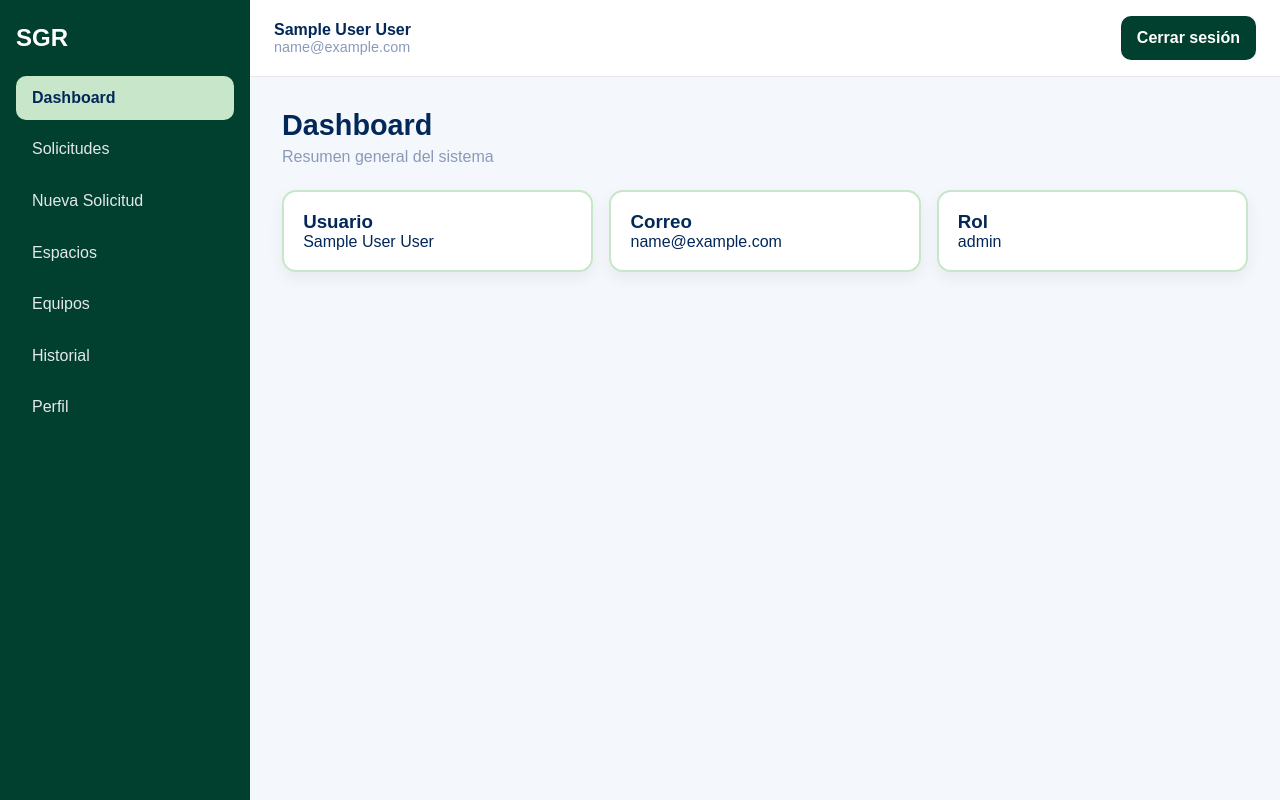
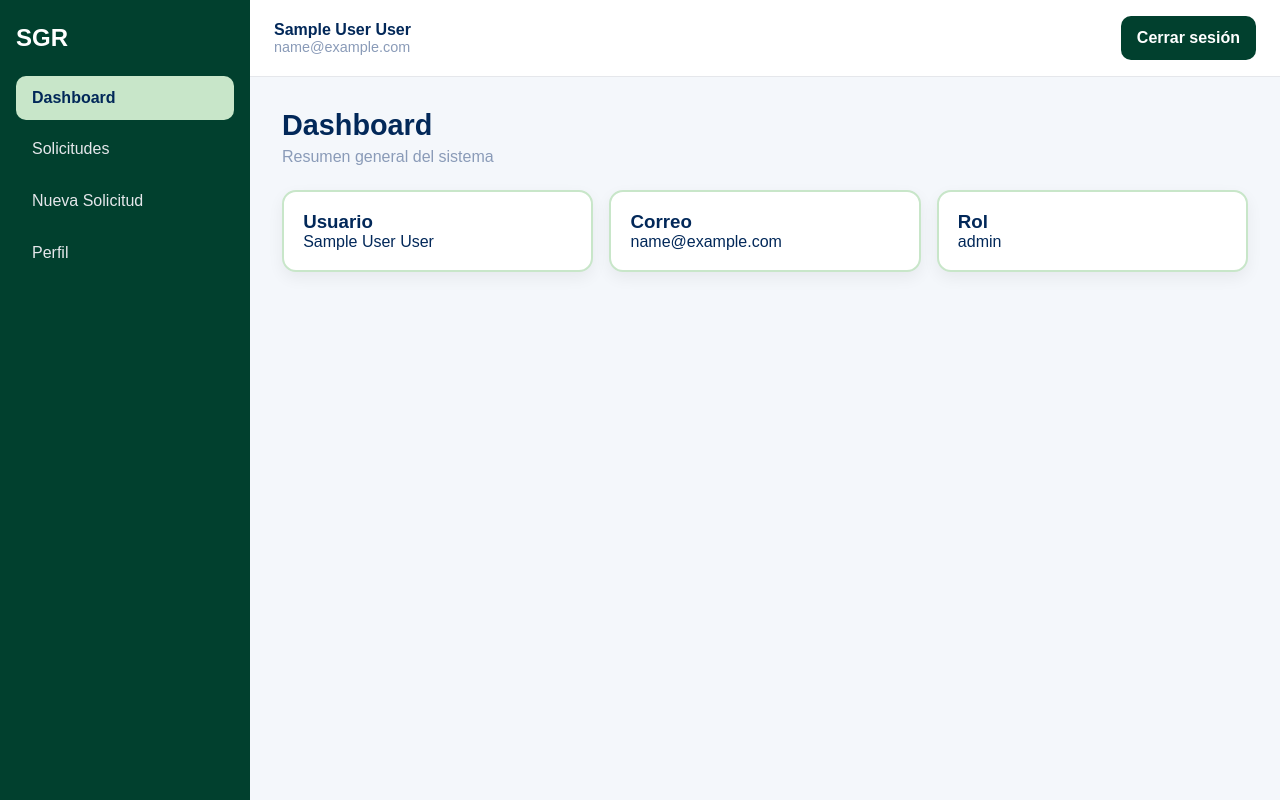
Before and after one commit to GatoGroZero/resource-management-system, a React app in the folder web/: page /dashboard in a window 1280 px wide. Built offline with nearby package versions, Linux system fonts and the light colour scheme; sample sign-in values are in the browser's storage; the HTML template or start-up script is replaced by a standard one.

Commit message:
feat(web): ocultar opciones del sidebar segun el rol

```diff
--- a/web/src/components/layout/Sidebar.jsx
+++ b/web/src/components/layout/Sidebar.jsx
@@ -1,4 +1,5 @@
 import { NavLink } from 'react-router-dom'
+import { useAuth } from '../../context/AuthContext'
 
 const baseLinkStyle = {
   display: 'block',
@@ -16,6 +17,9 @@ const getLinkStyle = ({ isActive }) => ({
 })
 
 function Sidebar() {
+  const { user } = useAuth()
+  const isAdmin = user?.role === 'ADMIN'
+
   return (
     <aside
       style={{
@@ -40,6 +44,8 @@ function Sidebar() {
         Nueva Solicitud
       </NavLink>
 
+      {isAdmin && (
+        <>
           <NavLink to="/spaces" style={getLinkStyle}>
             Espacios
           </NavLink>
@@ -51,6 +57,8 @@ function Sidebar() {
           <NavLink to="/history" style={getLinkStyle}>
             Historial
           </NavLink>
+        </>
+      )}
 
       <NavLink to="/profile" style={getLinkStyle}>
         Perfil
```
Lines whose indentation alone changed are shown as unchanged.
